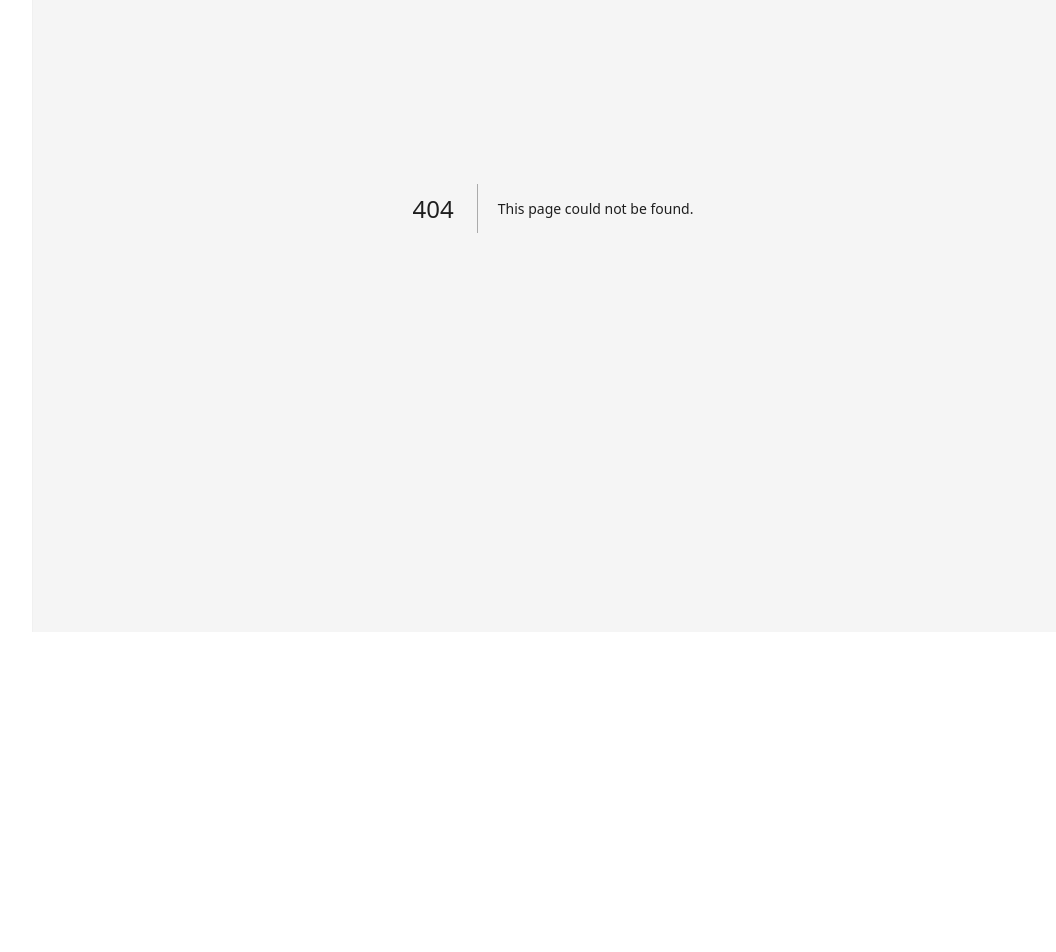
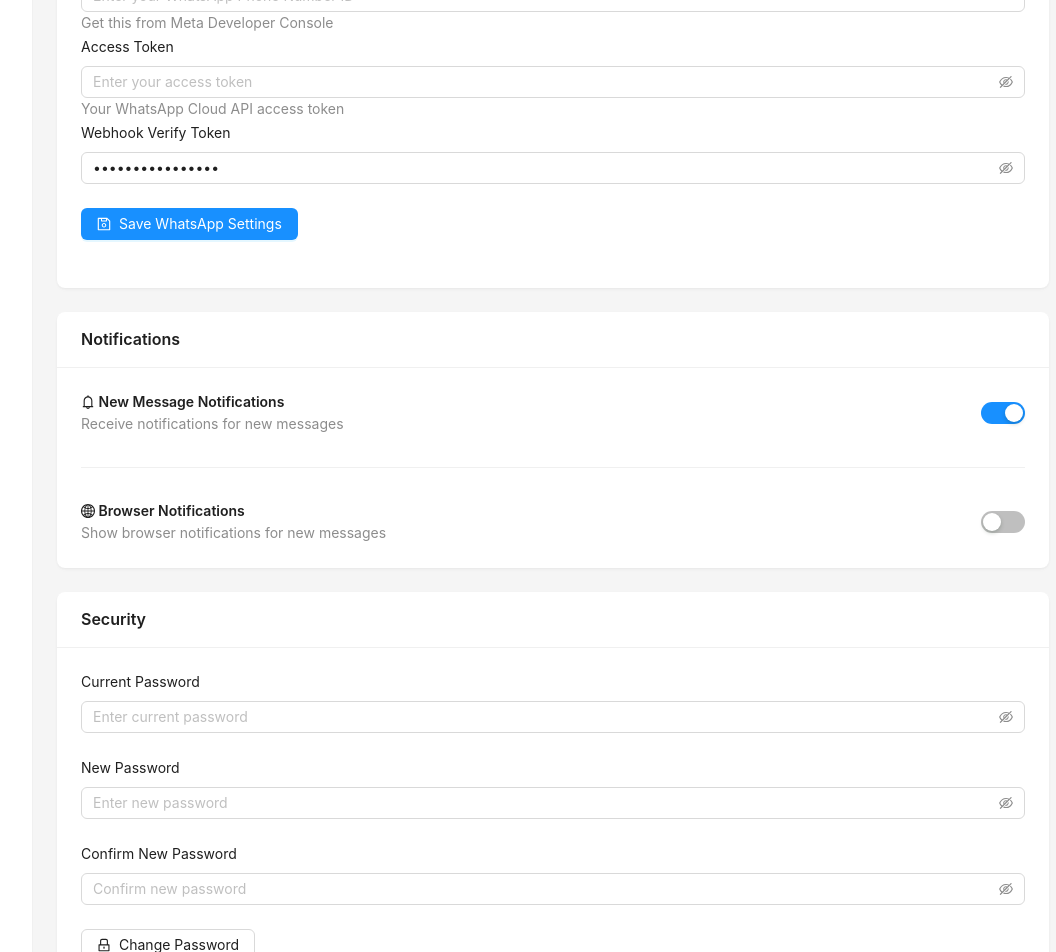
Before and after one commit to tlgselvi/crm-pro-whatsapp, a Next.js app: page /settings in a window 1280 px wide. Before the commit this address had no page. Shown: the part 280-1232 px from the top of the page, without its empty margins (207-1263 px from the left). Before the commit the page ends 912 px from the top, so only its background shows below. Built offline with nearby package versions, Linux system fonts and the light colour scheme.

Commit message:
Add Contacts and Settings pages

```diff
--- /dev/null
+++ b/src/app/contacts/page.tsx
@@ -0,0 +1,108 @@
+'use client';
+
+import React, { useEffect, useState } from 'react';
+import { Card, Table, Tag, Button, Space, Typography, Avatar } from 'antd';
+import { UserOutlined, WhatsAppOutlined, MailOutlined, PhoneOutlined } from '@ant-design/icons';
+import { supabase, type Contact } from '@/lib/supabase';
+import dayjs from 'dayjs';
+
+const { Title } = Typography;
+
+export default function ContactsPage() {
+    const [contacts, setContacts] = useState<Contact[]>([]);
+    const [loading, setLoading] = useState(true);
+
+    useEffect(() => {
+        fetchContacts();
+    }, []);
+
+    async function fetchContacts() {
+        try {
+            const { data, error } = await supabase
+                .from('contacts')
+                .select('*')
+                .order('created_at', { ascending: false });
+
+            if (error) throw error;
+            setContacts(data || []);
+        } catch (error) {
+            console.error('Error fetching contacts:', error);
+        } finally {
+            setLoading(false);
+        }
+    }
+
+    const columns = [
+        {
+            title: 'Contact',
+            dataIndex: 'name',
+            key: 'name',
+            render: (name: string, record: Contact) => (
+                <Space>
+                    <Avatar icon={<UserOutlined />} />
+                    <div>
+                        <div style={{ fontWeight: 600 }}>{name}</div>
+                        <div style={{ fontSize: 12, color: '#8c8c8c' }}>{record.email || 'No email'}</div>
+                    </div>
+                </Space>
+            ),
+        },
+        {
+            title: 'Phone',
+            dataIndex: 'phone',
+            key: 'phone',
+            render: (phone: string) => (
+                <Space>
+                    <PhoneOutlined />
+                    <span>{phone}</span>
+                </Space>
+            ),
+        },
+        {
+            title: 'Source',
+            key: 'source',
+            render: () => (
+                <Tag icon={<WhatsAppOutlined />} color="success">
+                    WhatsApp
+                </Tag>
+            ),
+        },
+        {
+            title: 'Created',
+            dataIndex: 'created_at',
+            key: 'created_at',
+            render: (date: string) => dayjs(date).format('MMM DD, YYYY'),
+        },
+        {
+            title: 'Actions',
+            key: 'actions',
+            render: (_, record: Contact) => (
+                <Space>
+                    <Button type="link" size="small">View Details</Button>
+                    <Button type="link" size="small">Send Message</Button>
+                </Space>
+            ),
+        },
+    ];
+
+    return (
+        <div>
+            <div style={{ display: 'flex', justifyContent: 'space-between', alignItems: 'center', marginBottom: 24 }}>
+                <Title level={2} style={{ margin: 0 }}>Contacts</Title>
+                <Button type="primary" icon={<UserOutlined />}>
+                    Add Contact
+                </Button>
+            </div>
+
+            <Card bordered={false}>
+                <Table
+                    dataSource={contacts}
+                    columns={columns}
+                    rowKey="id"
+                    loading={loading}
+                    pagination={{ pageSize: 10 }}
+                />
+            </Card>
+        </div>
+    );
+}
--- /dev/null
+++ b/src/app/settings/page.tsx
@@ -0,0 +1,121 @@
+'use client';
+
+import React from 'react';
+import { Card, Form, Input, Button, Switch, Divider, Typography, Space, message } from 'antd';
+import { SaveOutlined, BellOutlined, GlobalOutlined, LockOutlined } from '@ant-design/icons';
+
+const { Title, Text } = Typography;
+
+export default function SettingsPage() {
+    const [form] = Form.useForm();
+
+    const handleSave = () => {
+        message.success('Settings saved successfully!');
+    };
+
+    return (
+        <div>
+            <Title level={2} style={{ marginBottom: 24 }}>Settings</Title>
+
+            <Space direction="vertical" size="large" style={{ width: '100%' }}>
+                <Card title="WhatsApp Configuration" bordered={false}>
+                    <Form form={form} layout="vertical" onFinish={handleSave}>
+                        <Form.Item
+                            label="Phone Number ID"
+                            name="phoneNumberId"
+                            help="Get this from Meta Developer Console"
+                        >
+                            <Input placeholder="Enter your WhatsApp Phone Number ID" />
+                        </Form.Item>
+
+                        <Form.Item
+                            label="Access Token"
+                            name="accessToken"
+                            help="Your WhatsApp Cloud API access token"
+                        >
+                            <Input.Password placeholder="Enter your access token" />
+                        </Form.Item>
+
+                        <Form.Item
+                            label="Webhook Verify Token"
+                            name="verifyToken"
+                            initialValue="crm_webhook_2026"
+                        >
+                            <Input.Password placeholder="Webhook verification token" />
+                        </Form.Item>
+
+                        <Form.Item>
+                            <Button type="primary" htmlType="submit" icon={<SaveOutlined />}>
+                                Save WhatsApp Settings
+                            </Button>
+                        </Form.Item>
+                    </Form>
+                </Card>
+
+                <Card title="Notifications" bordered={false}>
+                    <Space direction="vertical" style={{ width: '100%' }}>
+                        <div style={{ display: 'flex', justifyContent: 'space-between', alignItems: 'center' }}>
+                            <div>
+                                <Text strong><BellOutlined /> New Message Notifications</Text>
+                                <br />
+                                <Text type="secondary">Receive notifications for new messages</Text>
+                            </div>
+                            <Switch defaultChecked />
+                        </div>
+
+                        <Divider />
+
+                        <div style={{ display: 'flex', justifyContent: 'space-between', alignItems: 'center' }}>
+                            <div>
+                                <Text strong><GlobalOutlined /> Browser Notifications</Text>
+                                <br />
+                                <Text type="secondary">Show browser notifications for new messages</Text>
+                            </div>
+                            <Switch />
+                        </div>
+                    </Space>
+                </Card>
+
+                <Card title="Security" bordered={false}>
+                    <Form layout="vertical">
+                        <Form.Item label="Current Password">
+                            <Input.Password placeholder="Enter current password" />
+                        </Form.Item>
+
+                        <Form.Item label="New Password">
+                            <Input.Password placeholder="Enter new password" />
+                        </Form.Item>
+
+                        <Form.Item label="Confirm New Password">
+                            <Input.Password placeholder="Confirm new password" />
+                        </Form.Item>
+
+                        <Form.Item>
+                            <Button icon={<LockOutlined />}>
+                                Change Password
+                            </Button>
+                        </Form.Item>
+                    </Form>
+                </Card>
+
+                <Card title="About" bordered={false}>
+                    <Space direction="vertical">
+                        <Text><strong>Version:</strong> 1.0.0</Text>
+                        <Text><strong>Build:</strong> Production</Text>
+                        <Text><strong>Database:</strong> Supabase (eu-central-1)</Text>
+                        <Text><strong>Deployment:</strong> Vercel</Text>
+                        <Divider />
+                        <Text type="secondary">
+                            CRM Pro WhatsApp - Free-tier CRM system
+                        </Text>
+                        <Text type="secondary">
+                            <a href="https://github.com/tlgselvi/crm-pro-whatsapp" target="_blank" rel="noopener noreferrer">
+                                View on GitHub
+                            </a>
+                        </Text>
+                    </Space>
+                </Card>
+            </Space>
+        </div>
+    );
+}
```
Also changed, not shown: 1 other file (tests, documents, lock files or other folders).
